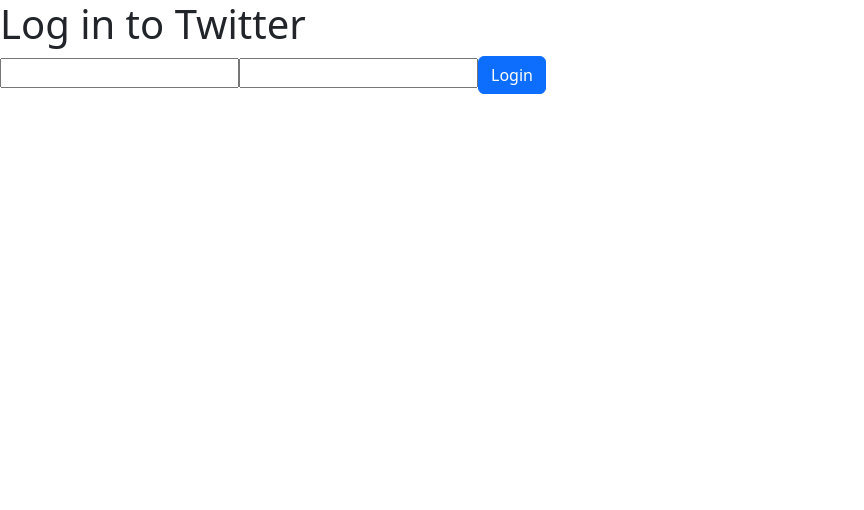
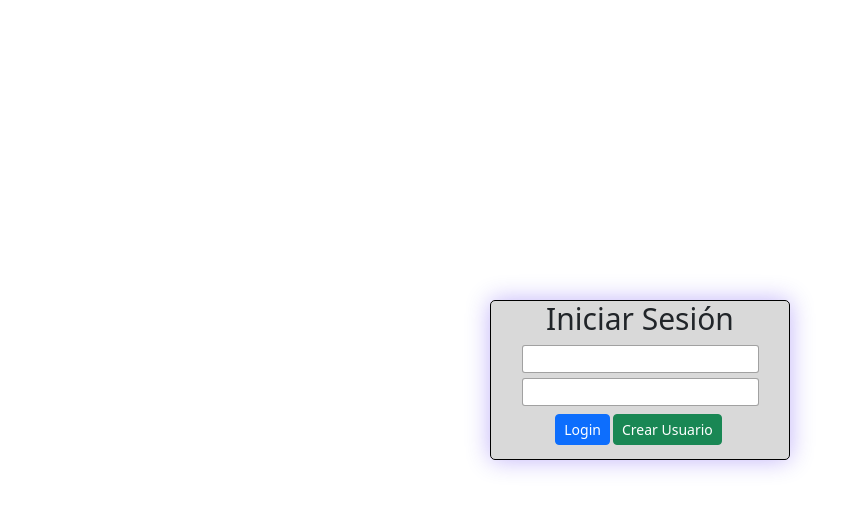
Before and after one commit to manuarg123/appGestion, a React (Create React App) app in the folder front/: page /login in a window 1280 px wide. Shown: the top 510 px of the page, without its empty margins (0-864 px from the left). Built offline with nearby package versions, Linux system fonts and the light colour scheme; no server answers.

Commit message:
Hice una pantalla de login en el front para poder iniciar sesion y ser redireccionado a un ABM, del mismo modo un boton de logout que me redirecciona a este login. Además genere un archivo css para estilos globales de la app

```diff
--- a/front/src/App.js
+++ b/front/src/App.js
@@ -1,9 +1,13 @@
 import React, { useEffect, useState } from 'react';
 import axios from 'axios';
-import { BrowserRouter as Router, Routes, Route } from 'react-router-dom';
+import { BrowserRouter as Router, Routes, Route, Navigate } from 'react-router-dom';
 import { Login } from './components/login/Login.js';
 import 'bootstrap/dist/css/bootstrap.min.css';
-import Hola from './Hola.js';
+import { Logout } from './components/login/Logout.js';
+import MedicalCenterList from './components/medicalCenter/MedicalCenterList.js';
+import { Container } from 'react-bootstrap';
+import './style.css';
+
 function App() {
   const [data, setData] = useState([]);
 
@@ -11,6 +15,11 @@
     const fetchData = async () => {
       try {
         const token = localStorage.getItem('token');
+
+        if (!token) {
+          return;
+        }
+
         const response = await axios.get('http://localhost:8080/api/medicalCenters', {
           headers: {
             'Content-Type' : 'application/json',
@@ -27,15 +36,25 @@
     fetchData();
   }, []);
 
+  const hasToken = localStorage.getItem('token');
+
   return (
+
+    <Container className="body-color">
       <Router>
         <div>
           <Routes>
               <Route path="/login" element={<Login />} />
-          <Route path="/" element={<Hola data={data} />} />
+              <Route path="/logout" element={<Logout />} />
+                {hasToken ? (
+                  <Route path="/" element={<MedicalCenterList data={data} />} />
+                ) : (
+                  <Route path="/" element={<Navigate to="/login" />} />
+                )}
           </Routes>
         </div>
       </Router>
+    </Container>
   );
 }
 
--- a/front/src/components/login/Login.css
+++ b/front/src/components/login/Login.css
@@ -0,0 +1,19 @@
+.login{
+    height: 160px;
+    width: 300px;
+    margin-top: 300px;
+    margin-left: auto;
+    margin-right: auto;
+    border: 1px solid black;
+    border-radius: 5px;
+    background-color:  rgba(200, 200, 200, 0.679);
+    box-shadow: 0 0 25px rgba(50, 4, 234, 0.3);
+}
+.login-title{
+    font-size: 30px;
+}
+.input-inline{
+    display: inline;
+    border: 1px solid rgba(0, 0, 0, 0.368);
+    border-radius: 3px;
+}
--- a/front/src/components/login/Login.js
+++ b/front/src/components/login/Login.js
@@ -1,6 +1,7 @@
 import { useState } from 'react';
 import { Button } from 'react-bootstrap';
 import axios from 'axios';
+import './Login.css';
 
 export function Login() {
   const [username, setUsername] = useState('');
@@ -23,9 +24,8 @@
 
       if (response.status === 200) {
         const token = response.data.data.accessToken;
-        // Guardar el token en el Local Storage
         localStorage.setItem('token', token);
-        // Redireccionar o realizar otras acciones según necesidad
+        window.location.href = "/";
       } else {
         console.error('Error:', response.status);
       }
@@ -34,30 +34,45 @@
     }
   };
 
-  const manejadorBoton = (e) => {
+  const iniciarSesion = (e) => {
     e.preventDefault();
     handleSubmit(e);
   };
 
+  const crearUsuario = (e) => {
+    console.log("hola")
+  };
+
   return (
-    <div className="login">
-      <h1 className="login-title">Log in to Twitter</h1>
+    <div className="login text-center">
+      <h1 className="login-title">Iniciar Sesión</h1>
       <form onSubmit={handleSubmit}>
+        <div className='form-group margin-top'>
           <input
+            className='input-inline'
             type="text"
             name="username"
             value={username}
             onChange={(e) => setUsername(e.target.value)}
           />
+        </div>
+        <div className='form-group margin-top'>
           <input
             type="password"
             name="password"
+            class="input-inline"
             value={password}
             onChange={(e) => setPassword(e.target.value)}
           />
-        <Button type="submit" variant="primary" onClick={manejadorBoton}>
+        </div>
+        <div className='form-group margin-top'>
+          <Button type="submit" variant="primary" size="sm" onClick={iniciarSesion}>
             Login
           </Button>
+          <Button className="btn-margin" variant="success" size="sm" onClick={crearUsuario}>
+            Crear Usuario
+          </Button>
+        </div>
       </form>
     </div>
   );
--- /dev/null
+++ b/front/src/components/login/Logout.js
@@ -0,0 +1,20 @@
+import { useState } from 'react';
+import { Button } from 'react-bootstrap';
+import axios from 'axios';
+
+export function Logout() {
+  const handleSubmit = async (e) => {
+    localStorage.token = "";
+  };
+
+  return (
+    <div >
+      <h1 className="login-title">Log in to Twitter</h1>
+      <form onSubmit={handleSubmit}>
+        <Button type="submit" variant="primary">
+          Logout
+        </Button>
+      </form>
+    </div>
+  );
+}
--- a/front/src/Hola.js
+++ b/front/src/components/medicalCenter/MedicalCenterList.js
@@ -1,14 +1,15 @@
 import React, { useEffect, useState } from 'react';
 import 'bootstrap/dist/css/bootstrap.min.css';
+import { Logout } from '../login/Logout';
 
-function Hola({ data }) {
+function MedicalCenterList({ data }) {
     return (
       <div>
-        <h1>HOLA</h1>
         {data.map((item) => (
           <p key={item.id}>{item.name}</p>
         ))}
+        <Logout>Logout</Logout>
       </div>
     );
   }
-export default Hola;
+export default MedicalCenterList;
--- /dev/null
+++ b/front/src/style.css
@@ -0,0 +1,11 @@
+.body-color{
+    background-color: white;
+}
+
+.margin-top{
+    margin-top: 5px;
+}
+
+.btn-margin{
+    margin: 3px;
+}
```
Also changed, not shown: front/src/components/medicalCenter/MedicalCenterForm.js (added). Lines whose indentation alone changed are shown as unchanged.
